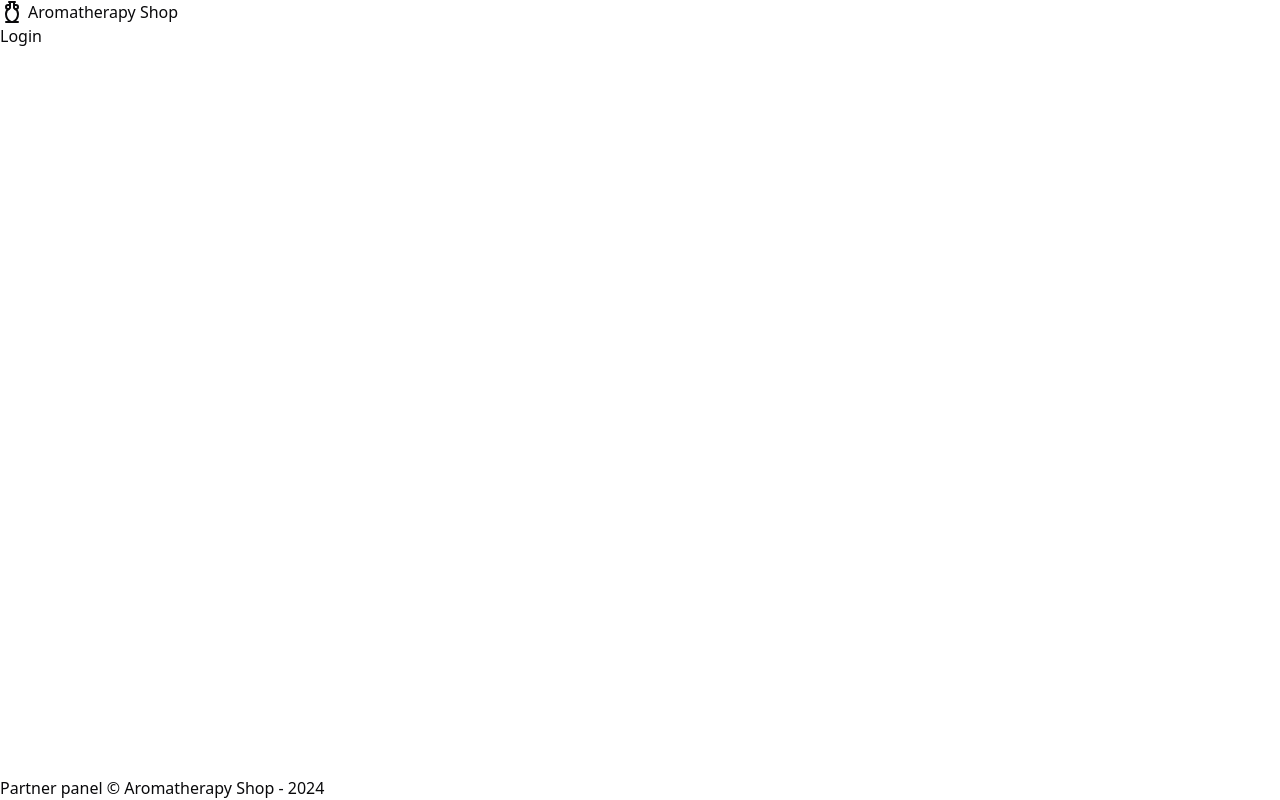
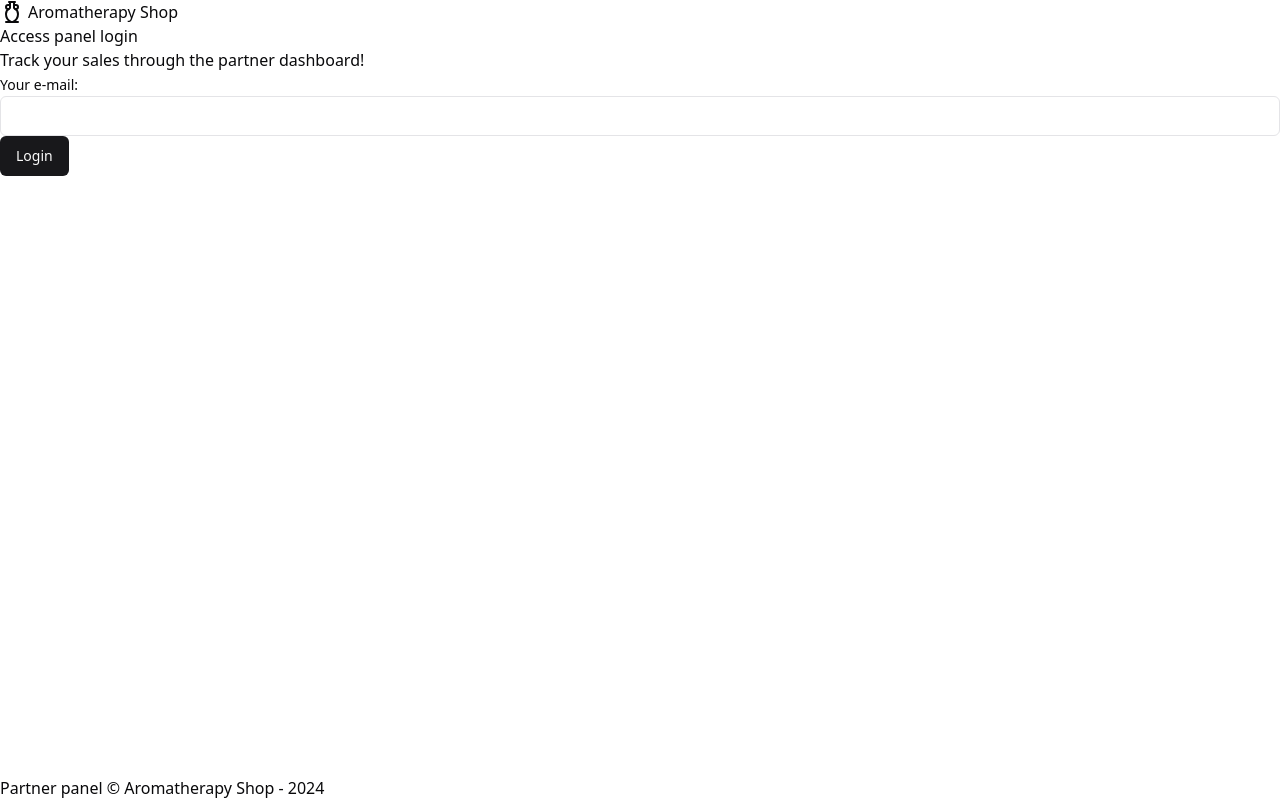
Before and after one commit to dwtoledo/Aromatherapy-Shop, a React (Vite) app: page /login in a window 1280 px wide. Built offline with nearby package versions, Linux system fonts and the light colour scheme.

Commit message:
Implement Initial Login Content

```diff
--- a/src/pages/auth/Login.tsx
+++ b/src/pages/auth/Login.tsx
@@ -1,10 +1,40 @@
 import { Helmet } from 'react-helmet-async'
+import { useForm } from 'react-hook-form'
+import { z } from 'zod'
+
+import { Button } from '@/components/ui/button'
+import { Input } from '@/components/ui/input'
+import { Label } from '@/components/ui/label'
+
+const loginForm = z.object({
+  email: z.string().email(),
+})
+
+type LoginForm = z.infer<typeof loginForm>
 
 export function Login() {
+  const {
+    register,
+    handleSubmit,
+    formState: { isSubmitting },
+  } = useForm<LoginForm>()
+
+  async function handleLogin(data: LoginForm) {
+    console.log(data)
+    await new Promise((resolve) => setTimeout(resolve, 2000))
+    // TODO - Implement Login HTTP Request
+  }
+
   return (
     <main className="flex-1">
       <Helmet title="Login" />
-      <h1>Login</h1>
+      <h1>Access panel login</h1>
+      <p>Track your sales through the partner dashboard!</p>
+      <form onSubmit={handleSubmit(handleLogin)}>
+        <Label htmlFor="email">Your e-mail:</Label>
+        <Input id="email" type="email" {...register('email')} />
+        <Button disabled={isSubmitting}>Login</Button>
+      </form>
     </main>
   )
 }
```
